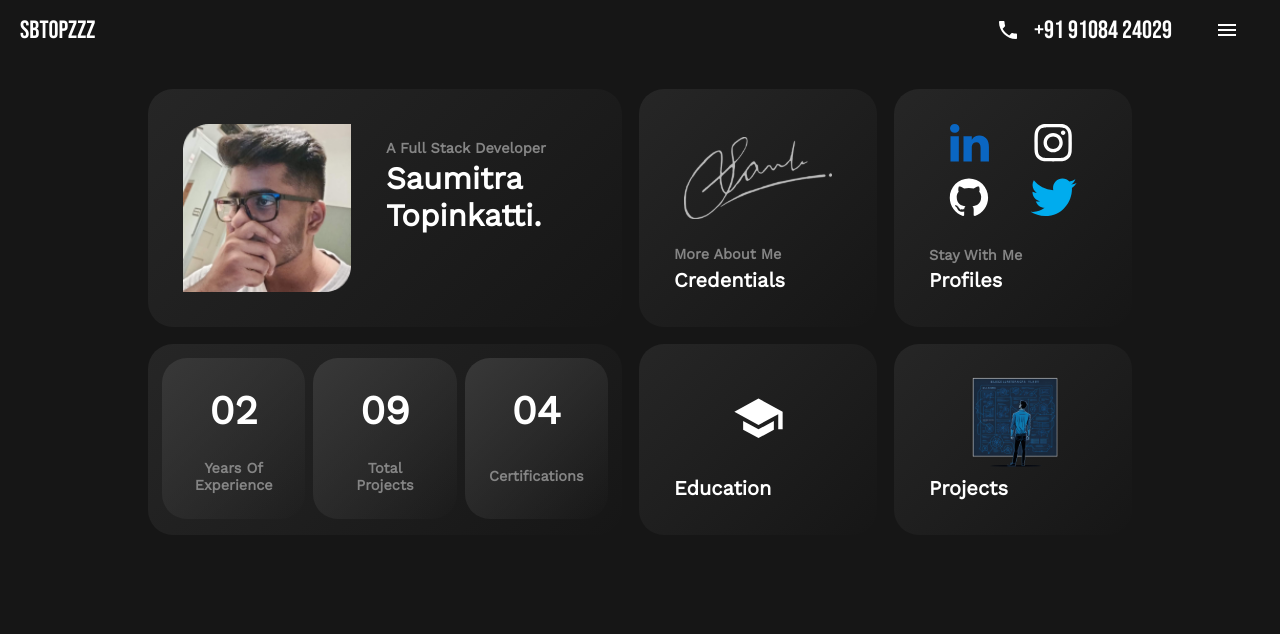
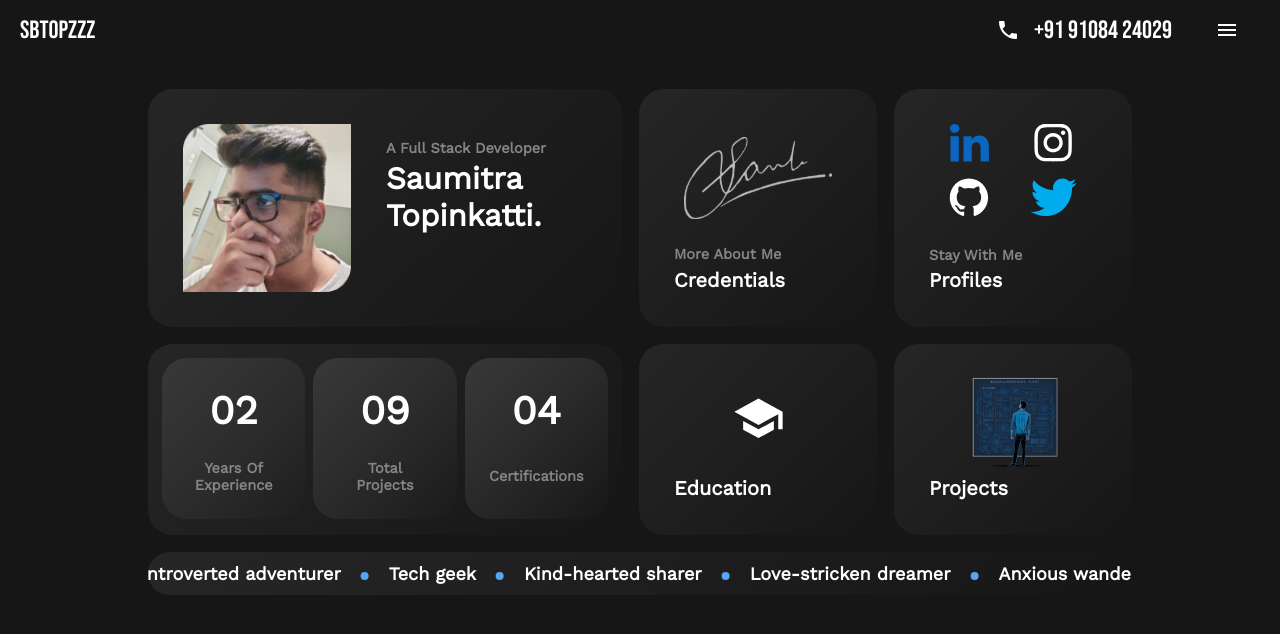
Before and after one commit to SBTopZZZ-LG/react-portfolio, a React (Create React App) app: page / in a window 1280 px wide. Shown: the top 634 px of the page. Built offline with nearby package versions, Linux system fonts and the light colour scheme.

Commit message:
feat: marquee card

```diff
--- /dev/null
+++ b/src/Assets/Datasets/words.json
@@ -0,0 +1,117 @@
+[
+	"Foodie extraordinaire",
+	"Snack aficionado",
+	"Introverted adventurer",
+	"Tech geek",
+	"Kind-hearted sharer",
+	"Love-stricken dreamer",
+	"Anxious wanderer",
+	"Fearful bug dodger",
+	"Code maestro",
+	"Puzzle virtuoso",
+	"Feline enthusiast",
+	"Electric beats lover",
+	"Trigger-happy gamer",
+	"Complex enigma",
+	"Communication jester",
+	"Perfectionist artist",
+	"Competitive coding ninja",
+	"Time management wrangler",
+	"Munching maestro",
+	"Reclusive socialite",
+	"Digital wizard",
+	"Generous sharer",
+	"Love warrior",
+	"Nervous trailblazer",
+	"Creepy crawler sprinter",
+	"Code-crafting magician",
+	"Puzzle-solving genius",
+	"Cat whisperer",
+	"Rhythm addict",
+	"Gaming gunslinger",
+	"Enigmatic puzzle",
+	"Tongue-tied communicator",
+	"Perfectionist chaser",
+	"Coding gladiator",
+	"Time wrangling apprentice",
+	"Food devourer",
+	"Bashful adventurer",
+	"Tech maestro",
+	"Kind-hearted helper",
+	"Love-struck daydreamer",
+	"Anxious puzzle solver",
+	"Bug-fearing hero",
+	"Project prodigy",
+	"Feline fanatic",
+	"Electro-beat fanatic",
+	"Gaming adrenaline junkie",
+	"Mysterious enigma",
+	"Speechless conversationalist",
+	"Perfectionist seeker",
+	"Coding warrior",
+	"Time management conqueror",
+	"Intermittent extrovert",
+	"Digital connoisseur",
+	"Sharing virtuoso",
+	"Love-seeking adventurer",
+	"Anxiety analyst",
+	"Creepy crawler evader",
+	"Algorithm architect",
+	"Puzzle connoisseur",
+	"Cat cuddler",
+	"Beat bopper",
+	"Quick-scoping gamer",
+	"Intricate mystery",
+	"Silent messenger",
+	"Perfectionist aficionado",
+	"Competitive coding samurai",
+	"Time juggler",
+	"Gastronomic guru",
+	"Secretive social butterfly",
+	"Techno lover",
+	"Caring benefactor",
+	"Love hunter",
+	"Worried wanderer",
+	"Bug-phobic hero",
+	"Programming prodigy",
+	"Chess fanatic",
+	"Cat whisperer",
+	"Melodic maestro",
+	"Gaming speed demon",
+	"Riddle ravel",
+	"Muted communicator",
+	"Perfectionist seeker",
+	"Coding champion",
+	"Time-traveling apprentice",
+	"Food enthusiast",
+	"Introverted extrovert",
+	"Tech guru",
+	"Generous soul",
+	"Love troubadour",
+	"Anxious explorer",
+	"Fearful arthropod dodger",
+	"Project wizard",
+	"Puzzle fanatic",
+	"Cat aficionado",
+	"Electric symphony lover",
+	"Gaming fanatic",
+	"Complex paradox",
+	"Communication acrobat",
+	"Perfectionist curator",
+	"Competitive coding genius",
+	"Time management apprentice",
+	"Snack lover",
+	"Solitary socializer",
+	"Tech fanatic",
+	"Kind-hearted sharer",
+	"Love warrior",
+	"Worried dreamer",
+	"Insect-averse hero",
+	"Code virtuoso",
+	"Puzzle prodigy",
+	"Cat worshiper",
+	"Rhythm addict",
+	"Gaming virtuoso",
+	"Mysterious labyrinth",
+	"Speech-challenged orator"
+]
--- a/src/Pages/HomePage.jsx
+++ b/src/Pages/HomePage.jsx
@@ -6,8 +6,10 @@ import SocialsCard from "./HomePageComponents/SocialsCard";
 import StatsCard from "./HomePageComponents/StatsCard";
 import EducationCard from "./HomePageComponents/EducationCard";
 
+import ProjectsCard from "./HomePageComponents/ProjectsCard";
+import MarqueeCard from "./HomePageComponents/MarqueeCard";
+
 import { HGap } from "../Components/Gap";
-import ProjectsCard from "./HomePageComponents/ProjectsCard";
 
 const HomePage = () => {
 	return (
@@ -24,6 +26,9 @@ const HomePage = () => {
 			<StatsCard />
 			<EducationCard />
 			<ProjectsCard />
+			<HGap gap="100%" />
+
+			<MarqueeCard />
 		</div>
 	);
 };
--- /dev/null
+++ b/src/Pages/HomePageComponents/MarqueeCard.css
@@ -0,0 +1,16 @@
+.marquee-content {
+	color: white;
+	display: inline-block;
+	font-size: 18px;
+	font-weight: 600;
+	margin: "0px 10px";
+}
+
+.dot {
+	display: inline-block;
+	width: 8px;
+	height: 8px;
+	background-color: rgb(88, 164, 246);
+	margin: 0 5px;
+	border-radius: 50%;
+}
--- /dev/null
+++ b/src/Pages/HomePageComponents/MarqueeCard.jsx
@@ -0,0 +1,51 @@
+import React from 'react';
+
+import { HGap } from "../../Components/Gap";
+
+import Words from "../../Assets/Datasets/words.json";
+
+import "./MarqueeCard.css";
+import Card from "../../Components/Card";
+import Marquee from "react-fast-marquee";
+
+const MarqueeCard = ({
+	strings = Words,
+}) => {
+	const dotDistance = 15;
+
+	const marqueeContent = strings.map((string, index) => (
+		<React.Fragment key={index}>
+			<span>{string}</span>
+			{index !== strings.length - 1 && (
+				<div style={{
+					display: "inline-flex",
+				}}>
+					<HGap gap={dotDistance} />
+					<span className="dot" />
+					<HGap gap={dotDistance} />
+				</div>
+			)}
+		</React.Fragment>
+	));
+
+	return (
+		<Card
+			width={984}
+			style={{
+				flexDirection: "column",
+				justifyContent: "center",
+				padding: "11px 0px"
+			}}
+		>
+			<Marquee
+				speed={80}
+			>
+				<div className="marquee-content">
+					{marqueeContent}
+				</div>
+			</Marquee>
+		</Card>
+	);
+};
+
+export default MarqueeCard;
```
